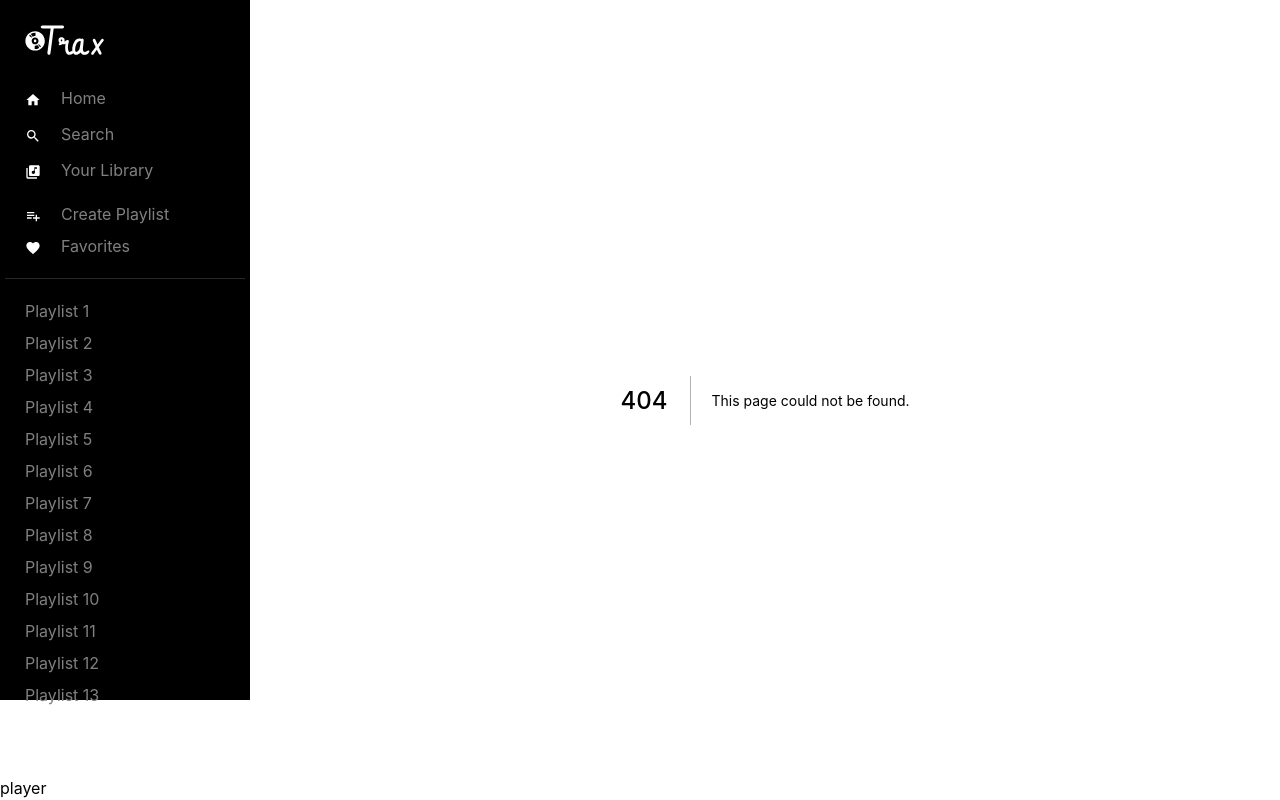
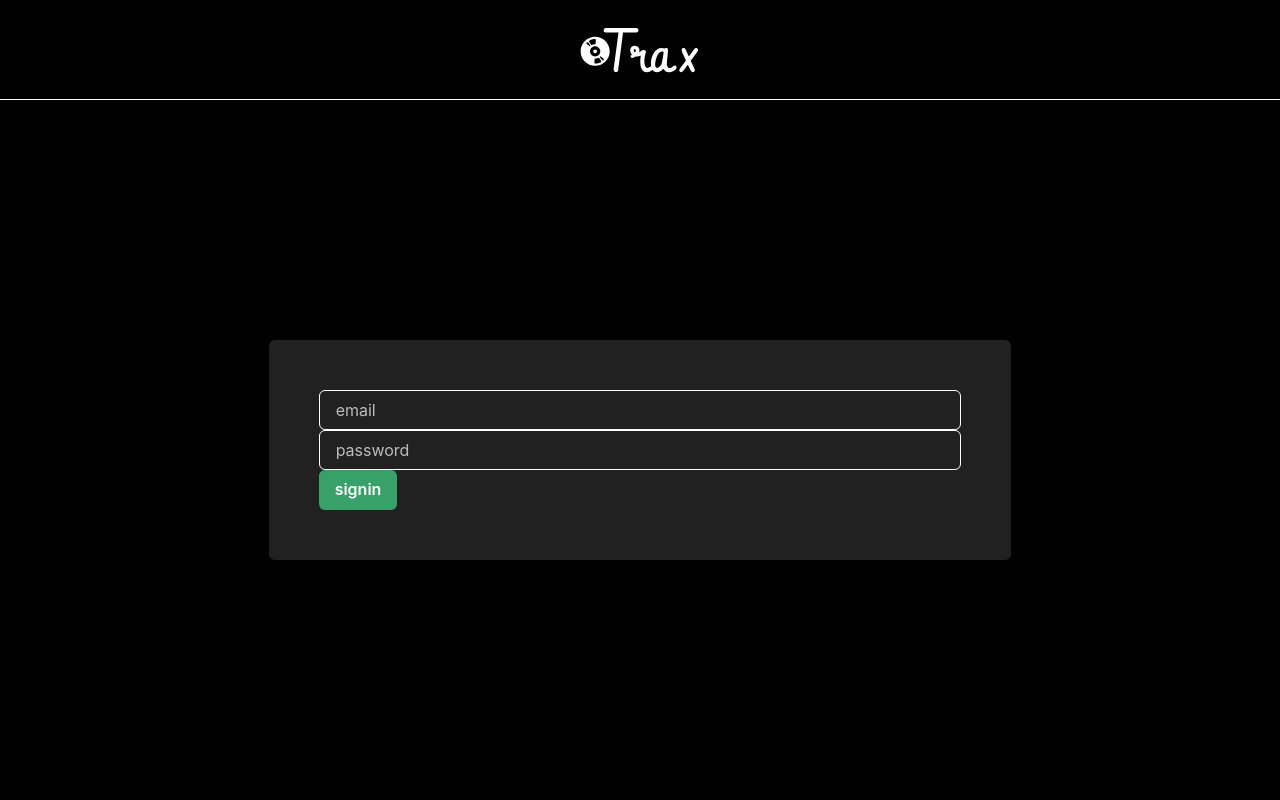
Before and after one commit to Guidantas28/music-fullstack, a Next.js app: page /signin in a window 1280 px wide. Before the commit this address had no page. Built offline with nearby package versions, Linux system fonts and the light colour scheme.

Commit message:
page signin and signup

```diff
--- /dev/null
+++ b/components/authForm.tsx
@@ -0,0 +1,65 @@
+import { Box, Flex, Input, Button } from '@chakra-ui/react'
+import { useRouter } from 'next/router'
+import { FC, useState } from 'react'
+import { useSWRConfig } from 'swr'
+import NextImage from 'next/image'
+import { auth } from '../lib/mutations'
+
+const AuthForm: FC<{ mode: 'signin' | 'signup' }> = ({ mode }) => {
+  const [email, setEmail] = useState('')
+  const [password, setPassword] = useState('')
+  const [isLoading, setIsLoading] = useState(false)
+  const router = useRouter()
+
+  const handleSubmit = async (e) => {
+    e.preventDefault()
+    setIsLoading(true)
+
+    const user = await auth(mode, { email, password })
+    setIsLoading(false)
+    router.push('/')
+  }
+
+  return (
+    <Box height="100vh" width="100vw" bg="black" color="white">
+      <Flex
+        justify="center"
+        align="center"
+        height="100px"
+        borderBottom="white 1px solid"
+      >
+        <NextImage src="/logo.svg" height={60} width={120} />
+      </Flex>
+      <Flex justify="center" align="center" height="calc(100vh - 100px)">
+        <Box padding="50px" bg="gray.900" borderRadius="6px">
+          <form onSubmit={handleSubmit}>
+            <Input
+              placeholder="email"
+              type="email"
+              onChange={(e) => setEmail(e.target.value)}
+            />
+            <Input
+              placeholder="password"
+              type="password"
+              onChange={(e) => setPassword(e.target.value)}
+            />
+            <Button
+              type="submit"
+              bg="green.500"
+              isLoading={isLoading}
+              sx={{
+                '&:hover': {
+                  bg: 'green.400',
+                },
+              }}
+            >
+              {mode}
+            </Button>
+          </form>
+        </Box>
+      </Flex>
+    </Box>
+  )
+}
+
+export default AuthForm
--- /dev/null
+++ b/lib/fetcher.ts
@@ -0,0 +1,10 @@
+export default function fetcher(url: string, data = undefined) {
+  return fetch(`${window.location.origin}/api${url}`, {
+    method: data ? 'POST' : 'GET',
+    credentials: 'include',
+    headers: {
+      'Content-Type': 'application/json',
+    },
+    body: JSON.stringify(data),
+  })
+}
--- /dev/null
+++ b/lib/mutations.ts
@@ -0,0 +1,8 @@
+import fetcher from './fetcher'
+
+export const auth = (
+  mode: 'signin' | 'signup',
+  body: { email: string; password: string }
+) => {
+  return fetcher(`/${mode}`, body)
+}
--- a/pages/_app.tsx
+++ b/pages/_app.tsx
@@ -33,9 +33,13 @@
 const MyApp = ({ Component, pageProps }) => {
   return (
     <ChakraProvider theme={theme}>
-      <PlayerLayout>
+      {Component.authPage ? (
         <Component {...pageProps} />
-      </PlayerLayout>
+      ) : (
+        <PlayerLayout>
+          <Component {...pageProps} />
+        </PlayerLayout>
+      )}
     </ChakraProvider>
   )
 }
--- /dev/null
+++ b/pages/api/signin.ts
@@ -0,0 +1,45 @@
+import bcrypt from 'bcrypt'
+import jwt from 'jsonwebtoken'
+import cookie from 'cookie'
+import { NextApiRequest, NextApiResponse } from 'next'
+import prisma from '../../lib/prisma'
+
+export default async (req: NextApiRequest, res: NextApiResponse) => {
+  const { email, password } = req.body
+
+  const user = await prisma.user.findUnique({
+    where: {
+      email,
+    },
+  })
+
+  if (user && bcrypt.compareSync(password, user.password)) {
+    const token = jwt.sign(
+      {
+        email: user.email,
+        id: user.id,
+        time: Date.now(),
+      },
+      'hello',
+      {
+        expiresIn: '8h',
+      }
+    )
+
+    res.setHeader(
+      'Set-Cookie',
+      cookie.serialize('TRAX_ACCESS_TOKEN', token, {
+        httpOnly: true,
+        maxAge: 8 * 60 * 60,
+        path: '/',
+        sameSite: 'lax',
+        secure: process.env.NODE_ENV === 'production',
+      })
+    )
+
+    res.json(user)
+  } else {
+    res.status(401)
+    res.json({ error: 'Invalid credentials' })
+  }
+}
--- /dev/null
+++ b/pages/signin.tsx
@@ -0,0 +1,9 @@
+import AuthForm from '../components/authForm'
+
+const Signin = () => {
+  return <AuthForm mode="signin" />
+}
+
+Signin.authPage = true
+
+export default Signin
```
Also changed, not shown: pages/signup.tsx (added, +9 -0 lines), pages/api/singin.ts (deleted), 2 other files (tests, documents, lock files or other folders).
